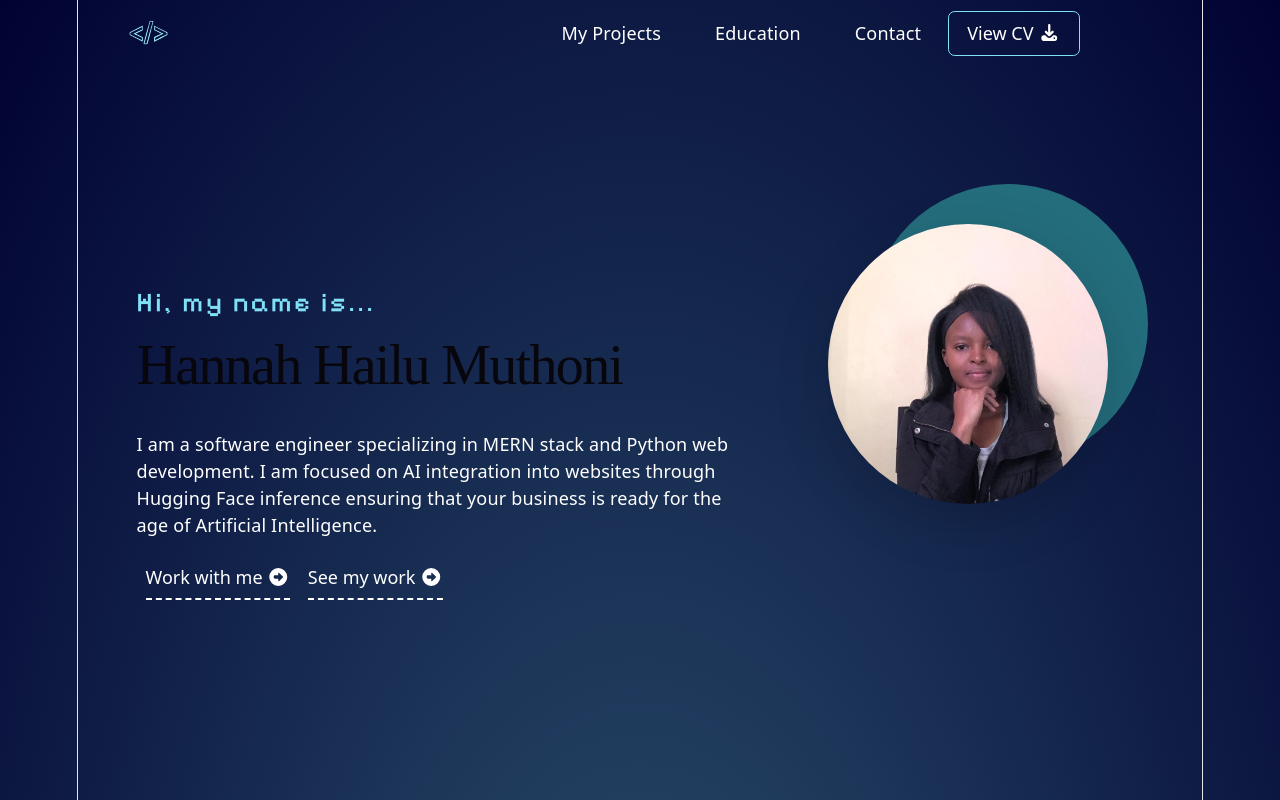
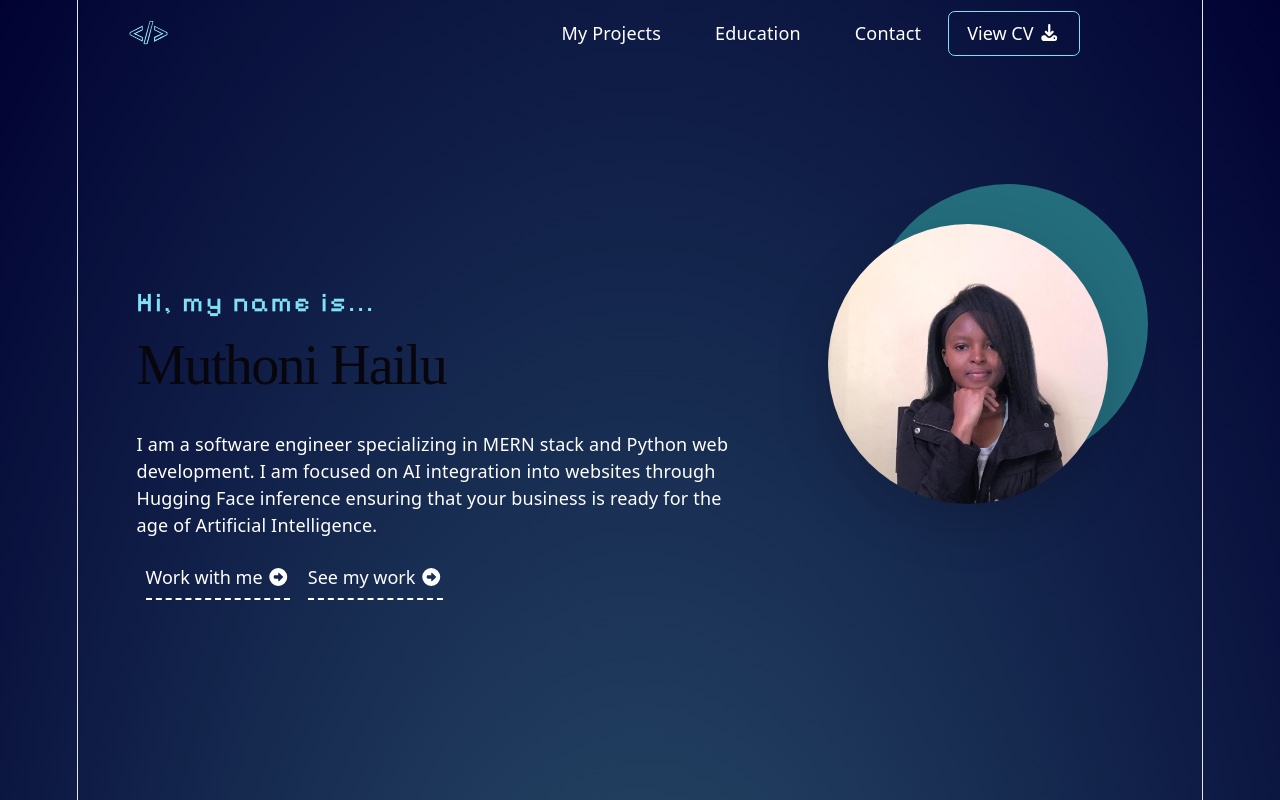
Before and after one commit to Hannah-Muthoni-Hailu/Hannah-Muthoni-Portfolio, a React (Vite) app: page / in a window 1280 px wide. Shown: the top 800 px of the page. Built offline with nearby package versions, Linux system fonts and the light colour scheme; a web font is replaced by a local one.

Commit message:
Changed my name

```diff
--- a/src/components/Home.jsx
+++ b/src/components/Home.jsx
@@ -14,7 +14,7 @@ export default function Home() {
             </div>
             <div className="ps-1 mt-5 pt-5 text-md-start text-center">
                 <p className="myName fs-4 m-md-0">Hi, my name is...</p>
-                <h1 className="mt-2 nameH1">Hannah Hailu Muthoni</h1>
+                <h1 className="mt-2 nameH1">Muthoni Hailu</h1>
                 <p className="text-white mb-3 pe-md-5">
                     I am a software engineer specializing in MERN stack and Python web development. I am focused on AI integration into websites through Hugging Face inference ensuring that your business is ready for the age of Artificial Intelligence.
                 </p>
```
